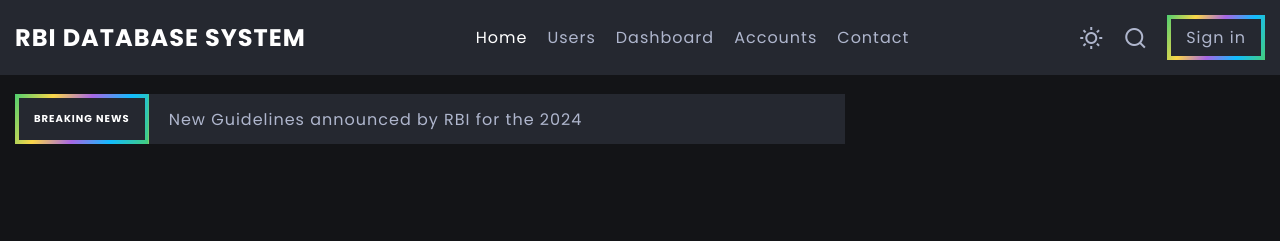
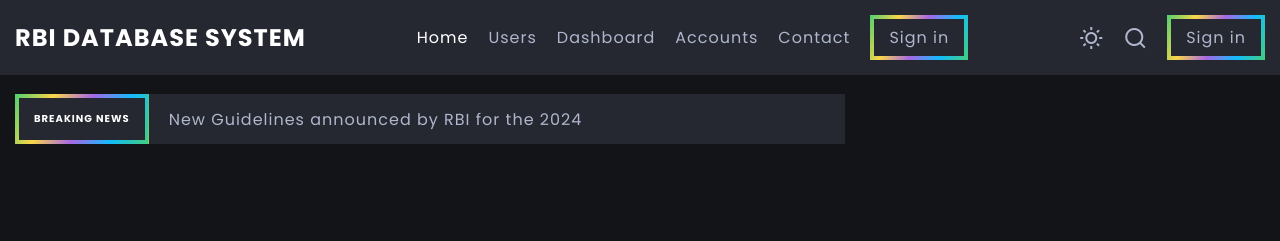
Before and after one commit to Ramachandra-2k96/RBIDatabase, a Django app: page /landing/ in a window 1280 px wide. Shown: the top 241 px of the page. Run offline with Django 4.2, Linux system fonts and the light colour scheme.

Commit message:
Update index.html

```diff
--- a/newbank/templates/index.html
+++ b/newbank/templates/index.html
@@ -41,7 +41,7 @@
                     <li class="list-item">
                         <a href="#" class="list-link">Contact</a>
                     </li>
-                    <li class="list-item screen-lg-hidden">
+                    <li class="list-item">
                     <a href="{% url 'login'%}" class="btn sign-up-btn fancy-border screen-sm-hidden">
                         <span>Sign in</span>
                     </a>
```
